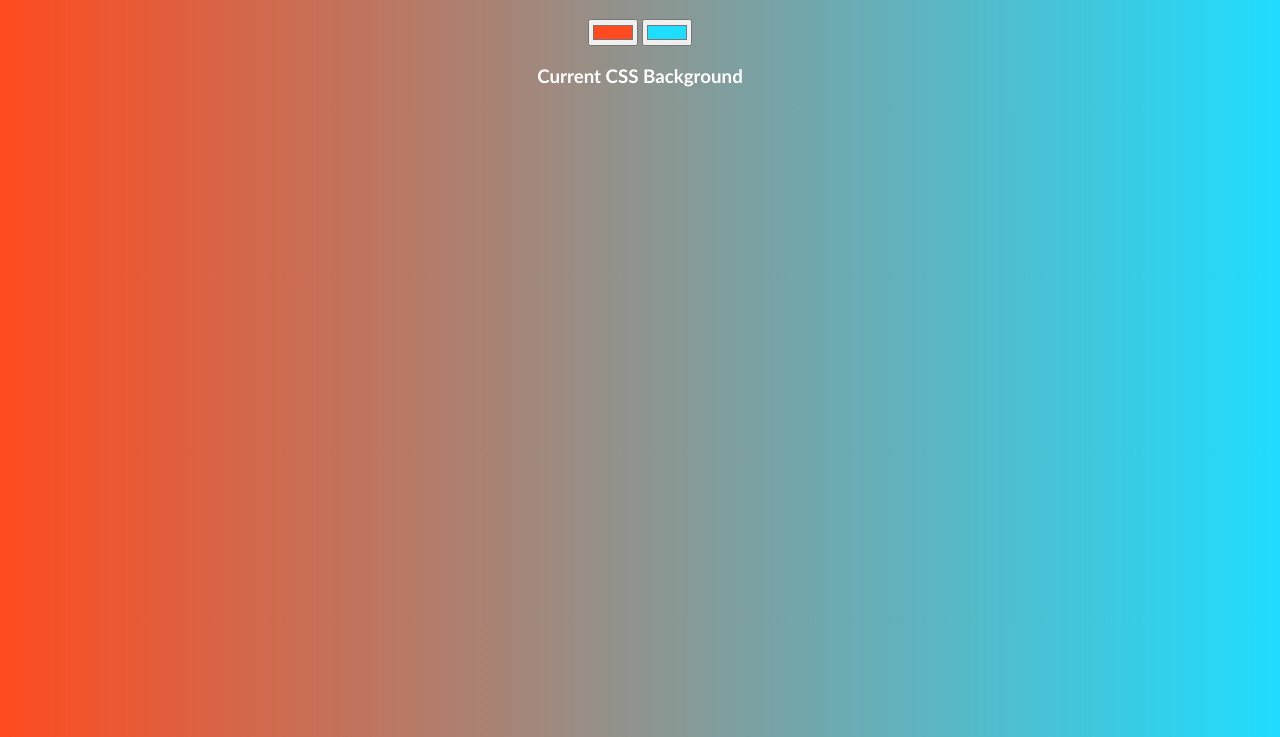
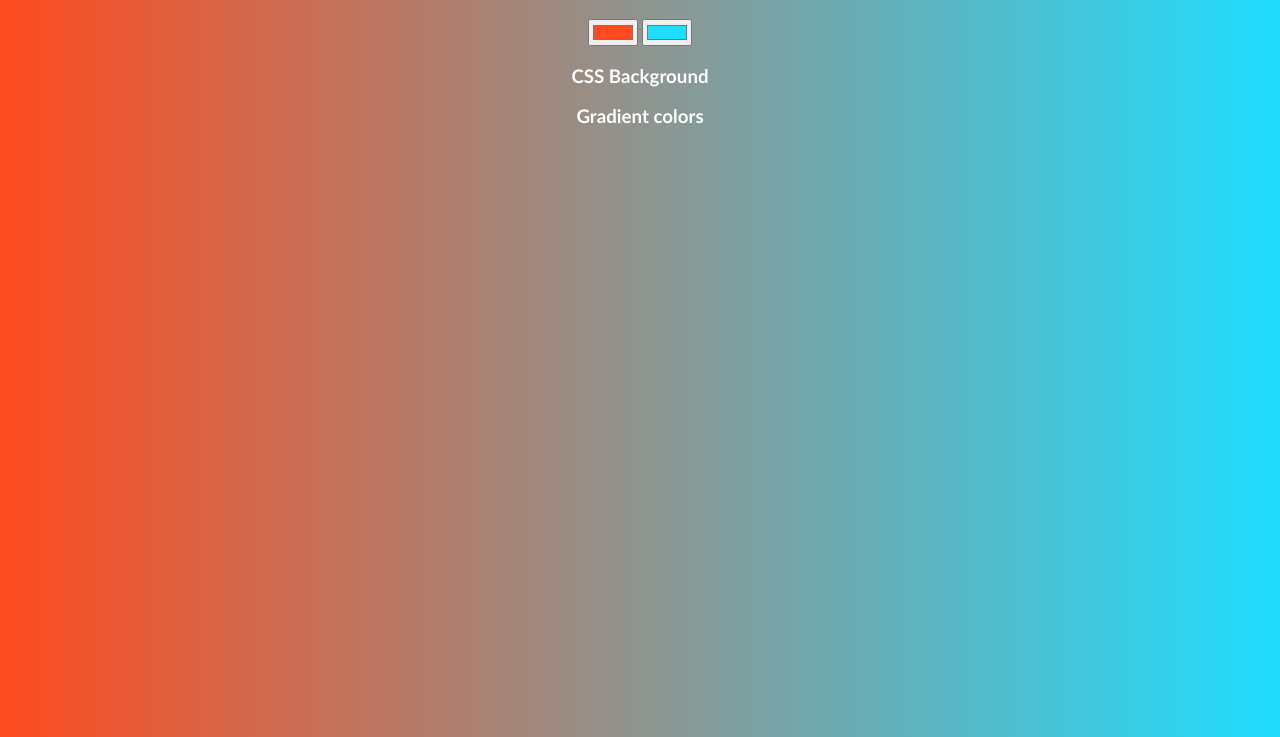
Before and after one commit to niranj775/background-generator, a plain HTML site: page index.html in a window 1280 px wide. Shown: the part 63-800 px from the top of the page. Drawn offline with Linux system fonts and the light colour scheme.

Commit message:
changing spelling mistakes

```diff
--- a/index.html
+++ b/index.html
@@ -1,14 +1,15 @@
 <!DOCTYPE html>
 <html>
 <head>
-	<title>Gradient Backgroung</title>
+	<title>Gradient Background</title>
 	<link rel="stylesheet" type="text/css" href="style.css">
 </head>
 <body id="gradient">
-<h1> Background Generator </h1>
+<h1> Background Generator</h1>
 <input class="color1" type="color" name="color1" value="#ff4b1f">
 <input class="color2" type="color" name="color2" value="#1fddff">
-<h3>Current CSS Background</h3>
+<h3>CSS Background</h3>
+<h3>Gradient colors</h3>
 <h4></h4>
 <script type="text/javascript" src="script.js"></script>
 </body>
```
